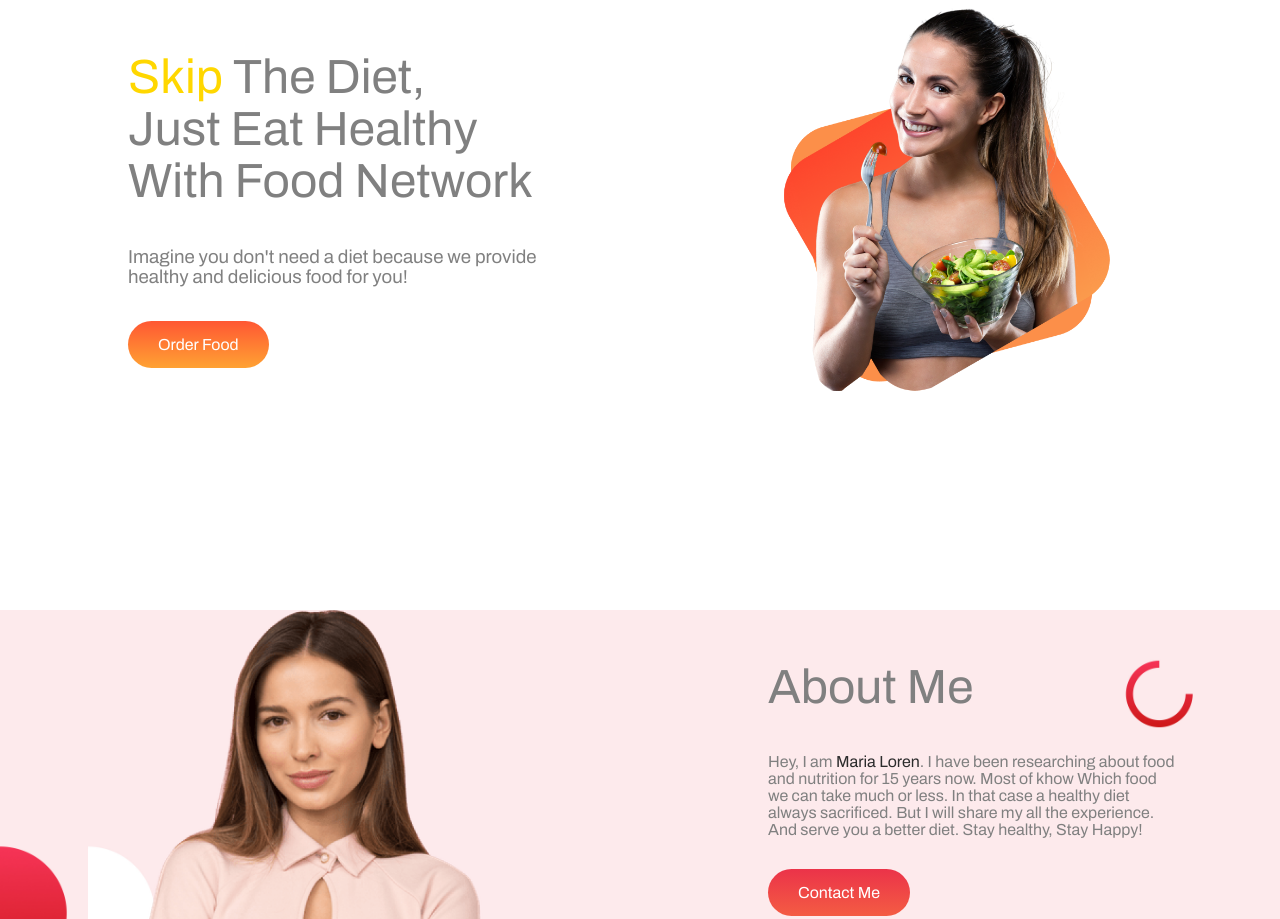
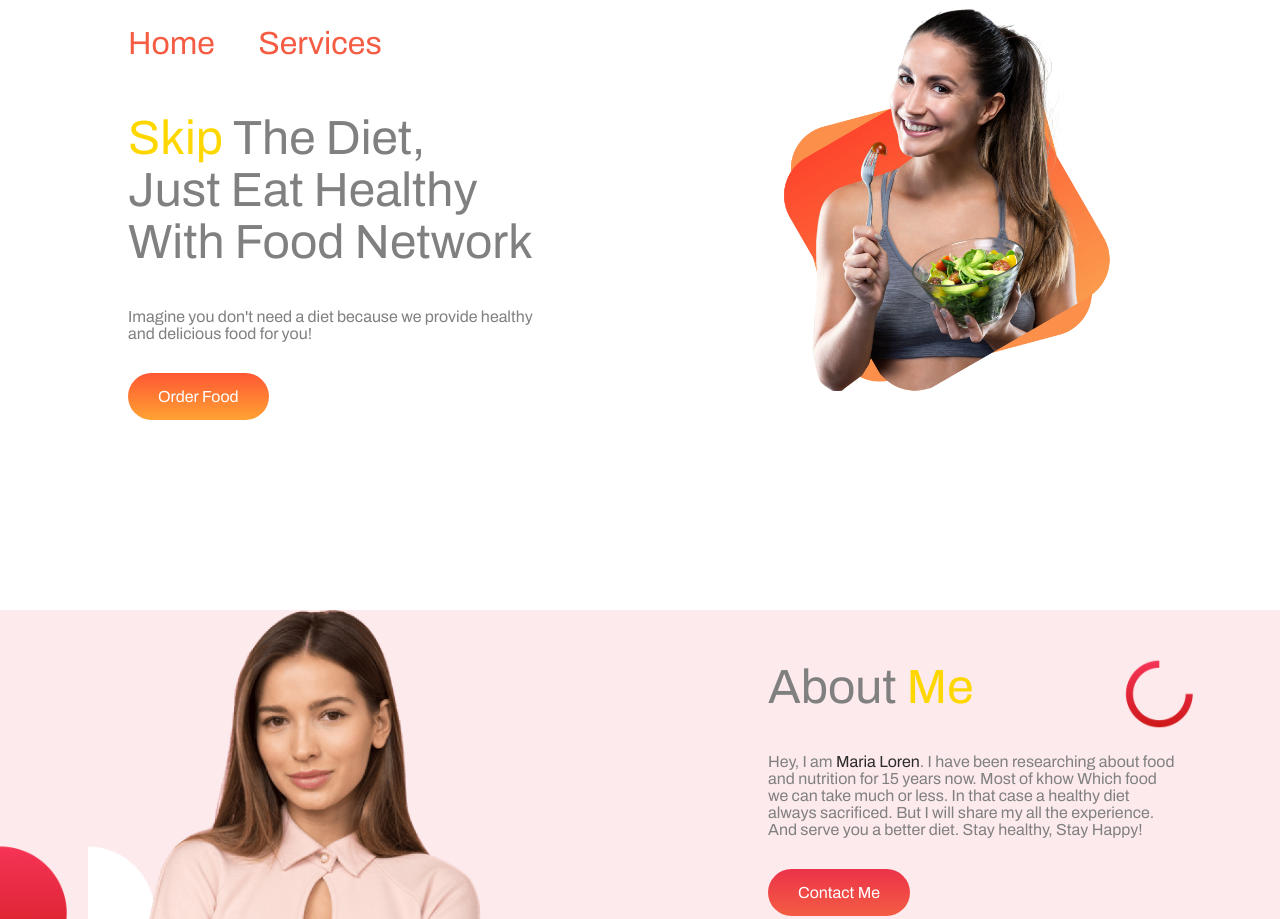
Before and after one commit to tanjil-ahmed/food-network, a plain HTML site: page index.html in a window 1280 px wide. Shown: the top 919 px of the page. Drawn offline with Linux system fonts and the light colour scheme.

Commit message:
4th coomit

```diff
--- a/index.html
+++ b/index.html
@@ -13,12 +13,18 @@
 </head>
 
 <body>
+
     <section id="top-section">
+
         <div class="half-width">
+            <div class="links">
+                <a href="">Home</a>
+                <a href="">Services</a>
+            </div>
             <div class="top-heading">
                 <h1><span class="orange-color">Skip</span> The Diet,<br>
                     Just Eat Healthy <br> With Food Network</h1>
-                <h3>Imagine you don't need a diet because we provide healthy and delicious food for you!</h3>
+                <p>Imagine you don't need a diet because we provide healthy and delicious food for you!</p>
             </div>
             <a class="order-button" target="blank" href="https://www.foodpanda.com.bd/?r=1">Order Food</a>
         </div>
@@ -32,7 +38,7 @@
         </div>
         <div class="half-width">
             <div class="top-heading">
-                <h1>About Me</h1>
+                <h1>About <span class="orange-color">Me</span></h1>
                 <p>Hey, I am <span class="bold">Maria Loren</span>. I have been researching about food and nutrition for 15 years now. Most of khow Which food we can take much or less. In that case a healthy diet always sacrificed. But I will share my all the experience. And serve you a better diet. Stay healthy, Stay Happy!
                 </p>
             </div>
@@ -43,7 +49,7 @@
         </div>
     </section>
     <div class="recipie-heading">
-        <h1>My Recipies</h1>
+        <h1><span class="orange-color">My</span> Recipies</h1>
         <p>We know diet is hard. Everytime we don't calculate calorie before eating.
             We make the dishes those have high fibre and low calorie. Our foods are more healthy and tasty. </p>
     </div>
@@ -97,6 +103,7 @@
             </div>
         </div>
     </section>
+
     <footer>
         <div class="footer-content">
             <h3 class="footer-heading"><span class="orange-color">Food</span> Network</h3>
--- a/style.css
+++ b/style.css
@@ -43,7 +43,16 @@ footer {
 #subscriber {
   margin: 80px auto 30px;
 }
-
+.links {
+  margin-top: 5%;
+}
+.links a {
+  text-decoration: none;
+  color: #f45c43;
+  padding-right: 40px;
+  font-weight: bold;
+  font-size: 2em;
+}
 .top-heading {
   margin-top: 10%;
   padding-bottom: 30px;
```
